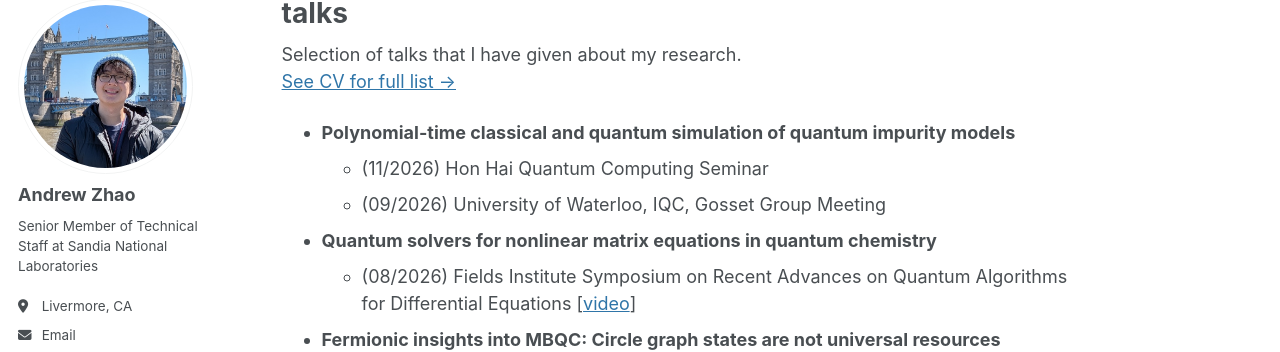
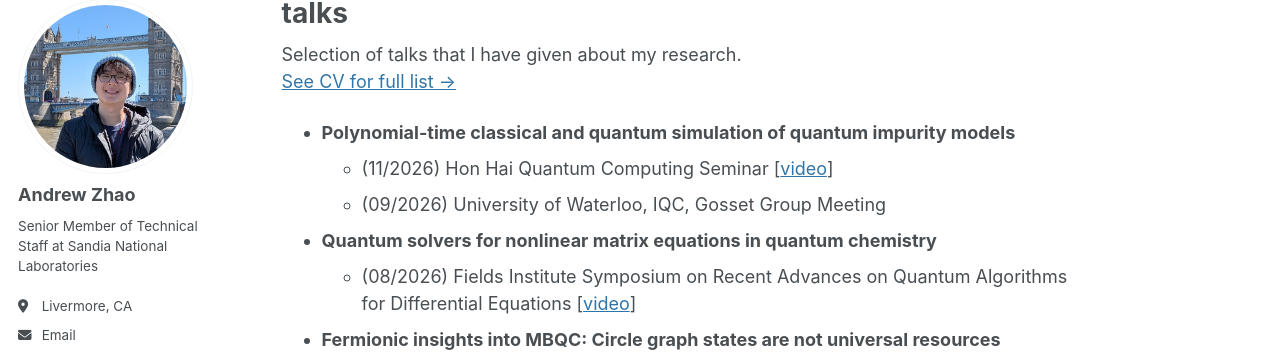
Before and after one commit to zhao-andrew/zhao-andrew.github.io, a Jekyll site: the page built from _pages/talks.md, in a window 1280 px wide and 1223 px high. Shown: the part 102-454 px from the top of the window. Built offline with Jekyll 4.4.1, drawn with Linux system fonts in a browser that asks for light colours; a style sheet for code colours, icons or effects is not loaded.

Commit message:
Video url

```diff
--- a/_pages/talks.md
+++ b/_pages/talks.md
@@ -12,7 +12,7 @@ Selection of talks that I have given about my research.<br>
 <li>
   <strong>Polynomial-time classical and quantum simulation of quantum impurity models</strong><br>
     <ul>
-      <li>(11/2026) Hon Hai Quantum Computing Seminar</li>
+      <li>(11/2026) Hon Hai Quantum Computing Seminar [<a href="https://www.youtube.com/watch?v=p-nNCmhgbf0">video</a>]</li>
       <li>(09/2026) University of Waterloo, IQC, Gosset Group Meeting</li>
     </ul>
 </li>
```
